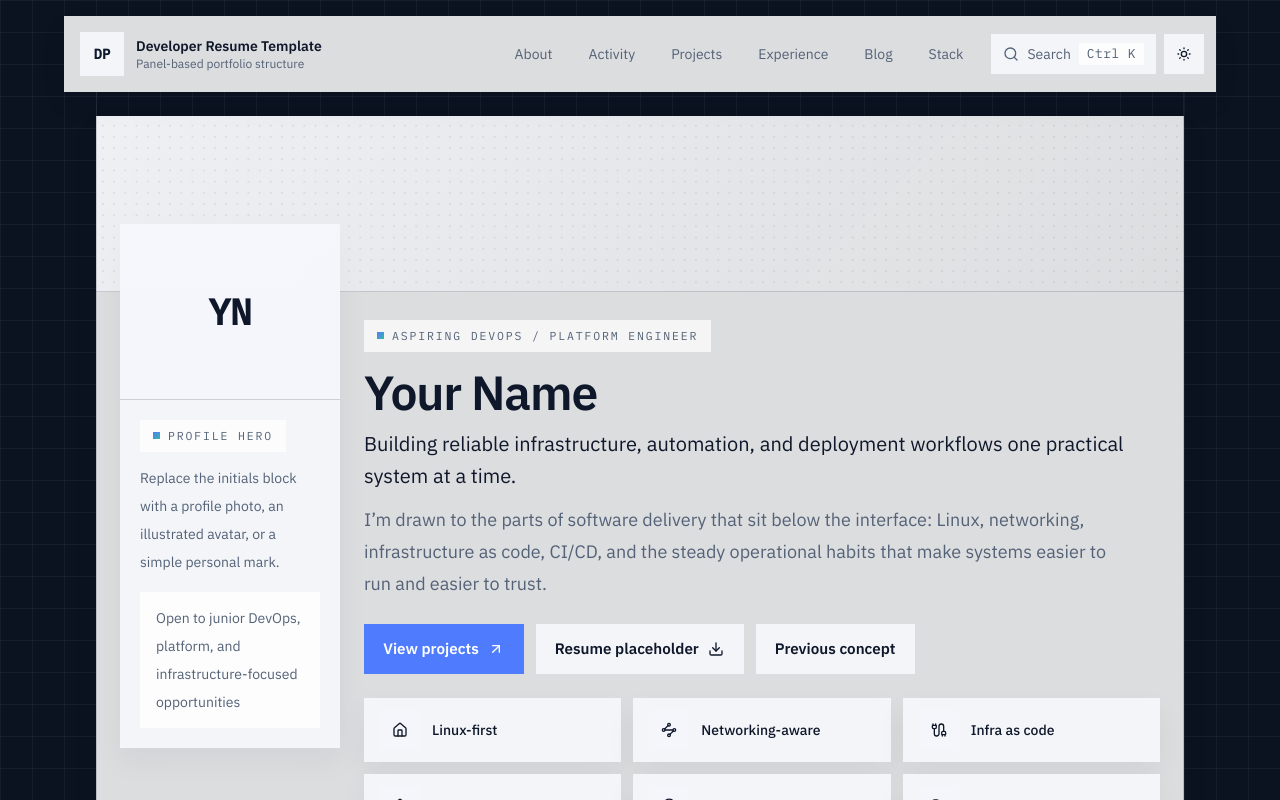
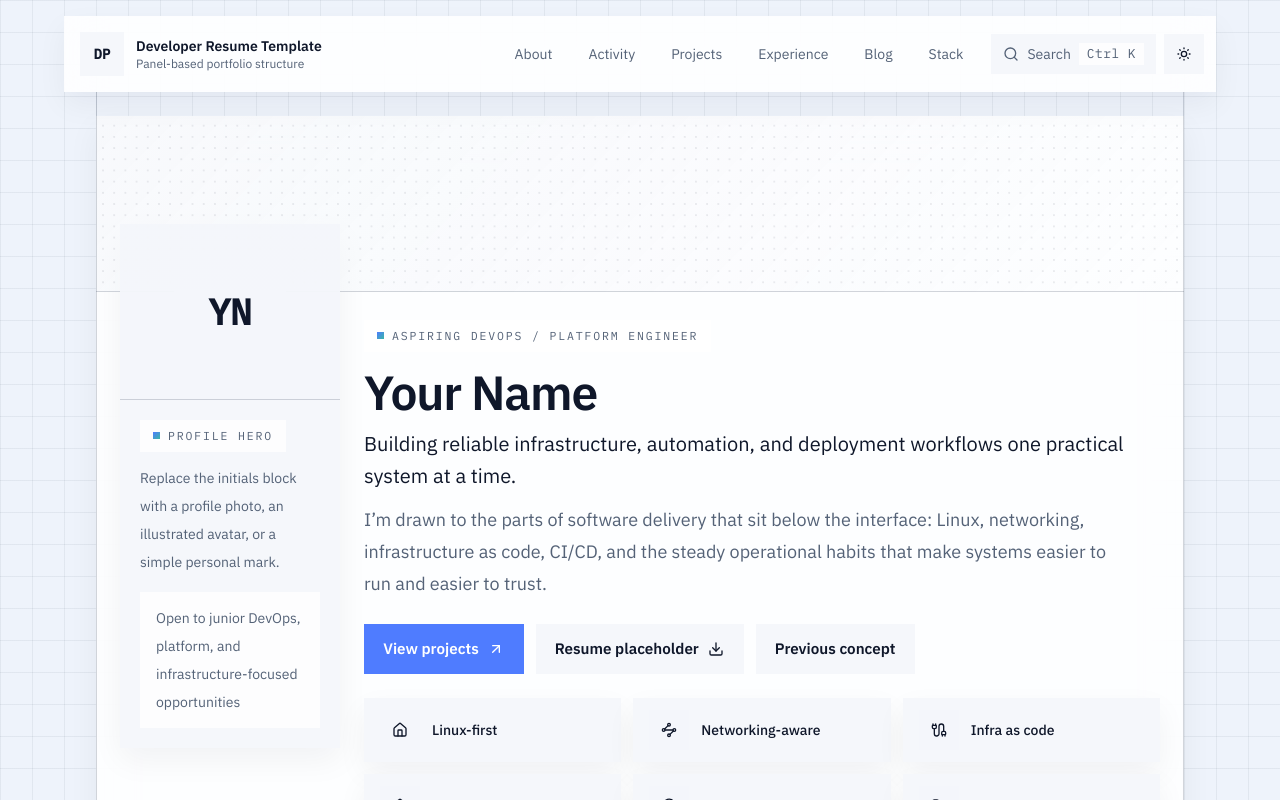
Before and after one commit to Sureinity/portfolio, a Next.js app: page / in a window 1280 px wide. Shown: the top 800 px of the page. Built offline with nearby package versions, Linux system fonts and the light colour scheme.

Commit message:
fix(theme): restore light and dark mode behavior
Restore separate page background tokens for light and dark themes.
Make the theme toggle hydration-safe by basing its icon and action on the html theme class.

```diff
--- a/src/app/globals.css
+++ b/src/app/globals.css
@@ -11,8 +11,8 @@
   --accent: #4f7cff;
   --accent-soft: rgba(79, 124, 255, 0.14);
   --shadow-soft: 0 12px 30px rgba(15, 23, 42, 0.05);
-  --page-background: #0b1220;
-  --page-grid-line: rgba(148, 163, 184, 0.08);
+  --page-background: #eef3fb;
+  --page-grid-line: rgba(71, 85, 105, 0.08);
   --activity-0: rgba(148, 163, 184, 0.15);
   --activity-1: rgba(79, 124, 255, 0.28);
   --activity-2: rgba(79, 124, 255, 0.45);
@@ -31,6 +31,8 @@
   --accent: #7aa2ff;
   --accent-soft: rgba(122, 162, 255, 0.16);
   --shadow-soft: 0 18px 40px rgba(2, 6, 23, 0.34);
+  --page-background: #0b1220;
+  --page-grid-line: rgba(148, 163, 184, 0.08);
   --activity-0: rgba(148, 163, 184, 0.12);
   --activity-1: rgba(122, 162, 255, 0.3);
   --activity-2: rgba(122, 162, 255, 0.5);
--- a/src/app/layout.tsx
+++ b/src/app/layout.tsx
@@ -57,7 +57,7 @@ export const metadata: Metadata = {
 
 export const viewport: Viewport = {
   themeColor: [
-    { media: "(prefers-color-scheme: light)", color: "#0b1220" },
+    { media: "(prefers-color-scheme: light)", color: "#eef3fb" },
     { media: "(prefers-color-scheme: dark)", color: "#0b1220" },
   ],
 };
--- a/src/components/theme-toggle.tsx
+++ b/src/components/theme-toggle.tsx
@@ -4,28 +4,26 @@ import { Moon, SunMedium } from "lucide-react";
 import { useTheme } from "next-themes";
 
 export function ThemeToggle() {
-  const { resolvedTheme, setTheme } = useTheme();
-
-  const nextTheme = resolvedTheme === "dark" ? "light" : "dark";
-  const label =
-    resolvedTheme === "dark"
-      ? "Switch to light mode"
-      : "Switch to dark mode";
+  const { setTheme } = useTheme();
 
   return (
     <button
       type="button"
-      aria-label={label}
-      onClick={() => setTheme(nextTheme)}
+      aria-label="Toggle theme"
+      onClick={() => {
+        const isDarkTheme =
+          document.documentElement.classList.contains("dark");
+        setTheme(isDarkTheme ? "light" : "dark");
+      }}
       className="icon-badge h-10 w-10 text-[color:var(--foreground)] transition hover:-translate-y-0.5 hover:border-[color:var(--line-strong)] hover:bg-[color:var(--background-muted)]"
     >
       <SunMedium
         aria-hidden
-        className={`h-4 w-4 ${resolvedTheme === "dark" ? "hidden" : "block"}`}
+        className="h-4 w-4 block dark:hidden"
       />
       <Moon
         aria-hidden
-        className={`h-4 w-4 ${resolvedTheme === "dark" ? "block" : "hidden"}`}
+        className="hidden h-4 w-4 dark:block"
       />
     </button>
   );
```
